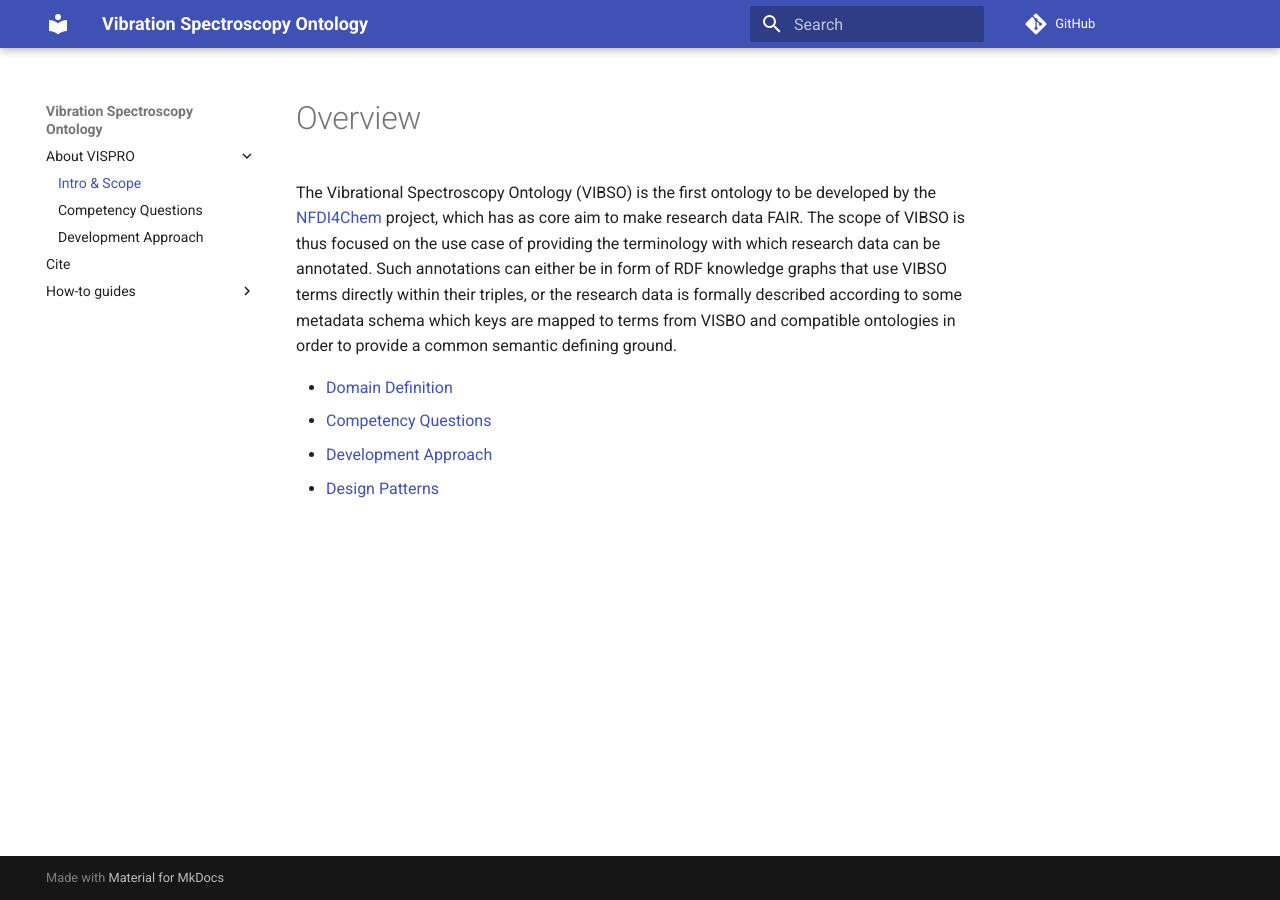
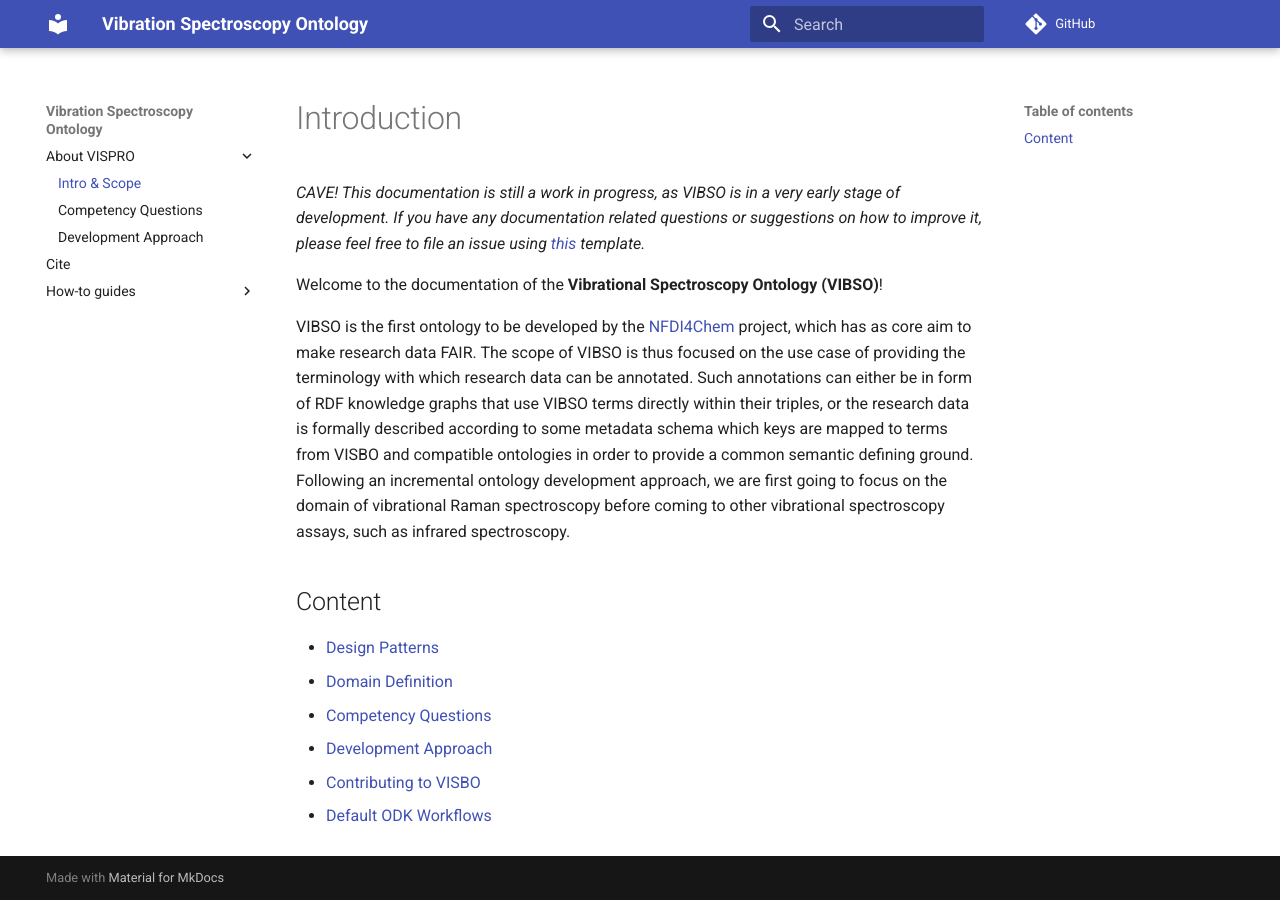
Before and after one commit to NFDI4Chem/VibrationalSpectroscopyOntology, an MkDocs documentation site: the page built from docs/index.md, in a window 1280 px wide. Built offline with MkDocs 1.6.1 and Material for MkDocs 9.7.7, drawn with Linux system fonts in a browser that asks for light colours; comment, search, counter and statistics services are not loaded.

Commit message:
Update index.md

```diff
--- a/docs/index.md
+++ b/docs/index.md
@@ -1,10 +1,18 @@
-# Overview
+# Introduction
 
 [//]: # "This file is meant to be edited by the ontology maintainer."
 
-The Vibrational Spectroscopy Ontology (VIBSO) is the first ontology to be developed by the [NFDI4Chem](https://www.nfdi4chem.de/) project, which has as core aim to make research data FAIR. The scope of VIBSO is thus focused on the use case of providing the terminology with which research data can be annotated. Such annotations can either be in form of RDF knowledge graphs that use VIBSO terms directly within their triples, or the research data is formally described according to some metadata schema which keys are mapped to terms from VISBO and compatible ontologies in order to provide a common semantic defining ground.
+_CAVE! This documentation is still a work in progress, as VIBSO is in a very early stage of development. If you have any documentation related questions or suggestions on how to improve it, please feel free to file an issue using [this](https://github.com/NFDI4Chem/VibrationalSpectroscopyOntology/issues/new?assignees=&labels=documentation&template=documentation-related-issue.md&title=%5BDocs%5D) template._
 
+Welcome to the documentation of the **Vibrational Spectroscopy Ontology (VIBSO)**!
+
+VIBSO is the first ontology to be developed by the [NFDI4Chem](https://www.nfdi4chem.de/) project, which has as core aim to make research data FAIR. The scope of VIBSO is thus focused on the use case of providing the terminology with which research data can be annotated. Such annotations can either be in form of RDF knowledge graphs that use VIBSO terms directly within their triples, or the research data is formally described according to some metadata schema which keys are mapped to terms from VISBO and compatible ontologies in order to provide a common semantic defining ground. Following an incremental ontology development approach, we are first going to focus on the domain of vibrational Raman spectroscopy before coming to other vibrational spectroscopy assays, such as infrared spectroscopy.
+
+## Content
+
+* [Design Patterns](design_patterns.md)
 * [Domain Definition](domain_definition.md)
 * [Competency Questions](competency_questions.md)
 * [Development Approach](development_approach.md)
-* [Design Patterns](design_patterns.md)
+* [Contributing to VISBO](contributing.md)
+* [Default ODK Workflows](odk-workflows/index.md)
```
